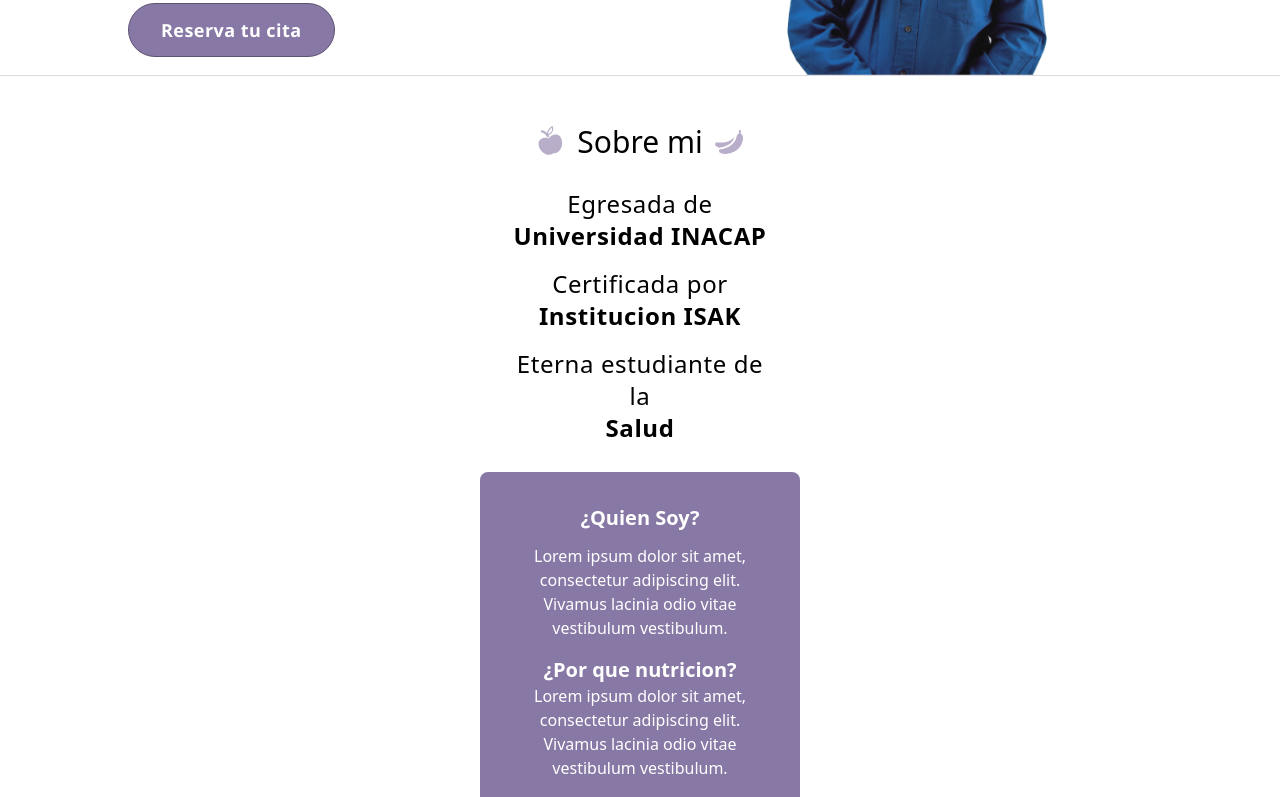
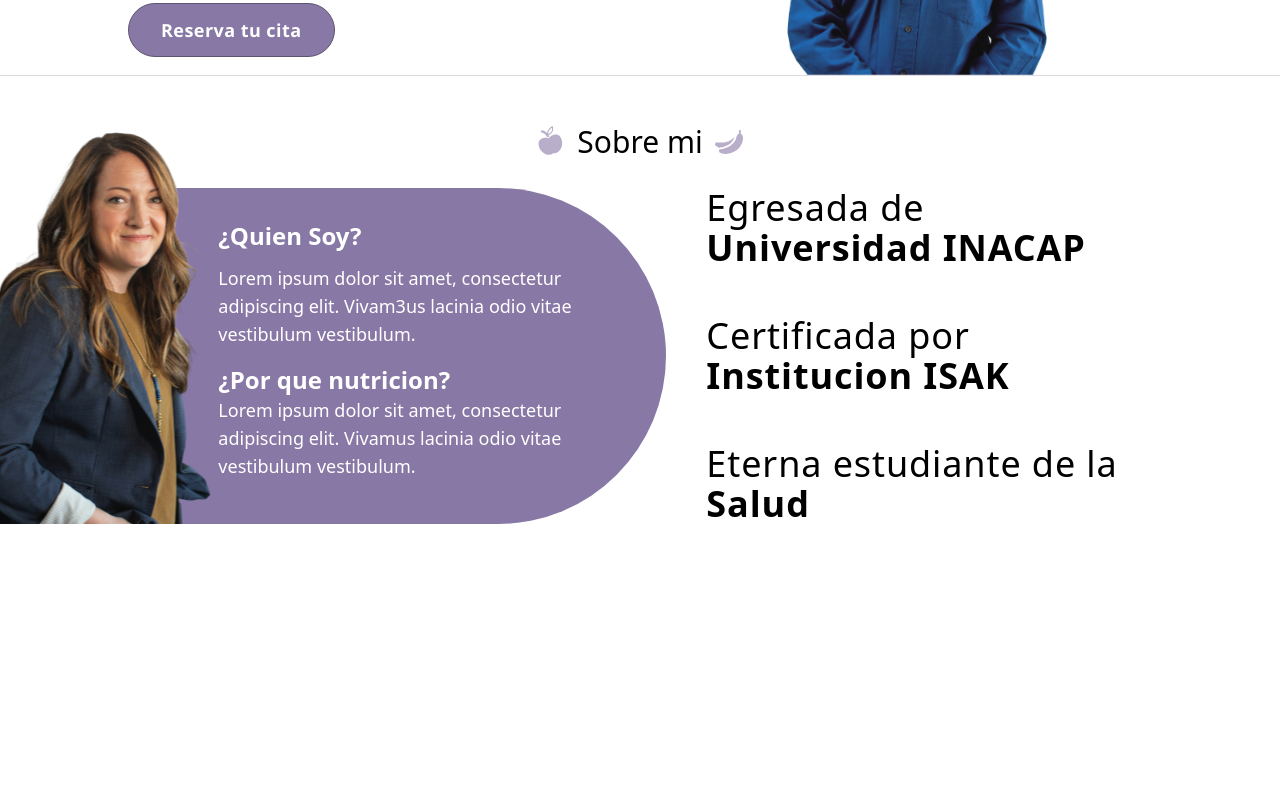
Before and after one commit to JooseMM/nutripia, an Angular app: page /inicio in a window 1280 px wide. Shown: the part 420-1217 px from the top of the page. After the commit the page ends 992 px from the top, so only its background shows below. Built offline with nearby package versions, Linux system fonts and the light colour scheme.

Commit message:
progessing in the about section

```diff
--- a/src/app/pages/home/components/about/about.component.html
+++ b/src/app/pages/home/components/about/about.component.html
@@ -1,33 +1,35 @@
 <section class="py-12 flex flex-col items-center space-y-7 px-5">
   <nt-subtitle title="Sobre mi" />
-  <div class="flex flex-col space-y-4 max-w-64 items-center text-center">
-    <h3 class="text-2xl tracking-wide font-light">
+    <div class="flex flex-col | lg:flex-row">
+      <div class="flex flex-col space-y-4 max-w-64 items-center text-center | lg:max-w-none lg:ml-10 lg:space-y-12 lg:items-start lg:text-left lg:order-2 ">
+        <h3 class="text-4xl tracking-wide font-light">
           Egresada de <b class="block font-black">Universidad INACAP</b>
         </h3>
-    <h3 class="text-2xl tracking-wide font-light">
+        <h3 class="text-4xl tracking-wide font-light ">
           Certificada por <b class="block font-black">Institucion ISAK</b>
         </h3>
-    <h3 class="text-2xl tracking-wide font-light">
+        <h3 class="text-4xl tracking-wide font-light">
           Eterna estudiante de la <b class="block font-black">Salud</b>
         </h3>
       </div>
       <div
-    class="flex flex-col items-center bg-primary-purple overflow-hidden text-white w-full max-w-80 text-center px-10 pt-8 space-y-4 rounded-t-lg rounded-b-[135px]"
+          class="flex flex-col items-center bg-primary-purple overflow-hidden text-white w-full max-w-80 text-center px-6 pt-8 space-y-4 rounded-t-lg rounded-b-[135px] | lg:items-start lg:w-auto  lg:justify-start lg:max-w-xl lg:text-left lg:pl-14 lg:pr-16 lg:order-1 lg:rounded-e-full lg:overflow-visible lg:relative "
       >
-    <div class="space-y-3 w-full">
-      <h2 class="font-semibold text-xl">¿Quien Soy?</h2>
-      <p>
+      <div class="space-y-3 w-full max-w-sm">
+          <h2 class="font-semibold text-xl | lg:text-2xl">¿Quien Soy?</h2>
+          <p class="text-lg">
+            Lorem ipsum dolor sit amet, consectetur adipiscing elit. Vivam3us lacinia
+            odio vitae vestibulum vestibulum.
+          </p>
+        </div>
+        <div class="max-w-sm">
+          <h2 class="font-semibold text-xl | lg:text-2xl">¿Por que nutricion?</h2>
+          <p class="lg:text-lg">
             Lorem ipsum dolor sit amet, consectetur adipiscing elit. Vivamus lacinia
             odio vitae vestibulum vestibulum.
           </p>
         </div>
-    <div>
-      <h2 class="font-semibold text-xl">¿Por que nutricion?</h2>
-      <p>
-        Lorem ipsum dolor sit amet, consectetur adipiscing elit. Vivamus lacinia
-        odio vitae vestibulum vestibulum.
-      </p>
+        <img src="assets/images/mobile-about-image.png" class="lg:absolute lg:left-0 lg:bottom-0 lg:translate-x-[-75%]" />
       </div>
-    <img src="assets/images/mobile-about-image.png" />
     </div>
 </section>
```
Lines whose indentation alone changed are shown as unchanged.
